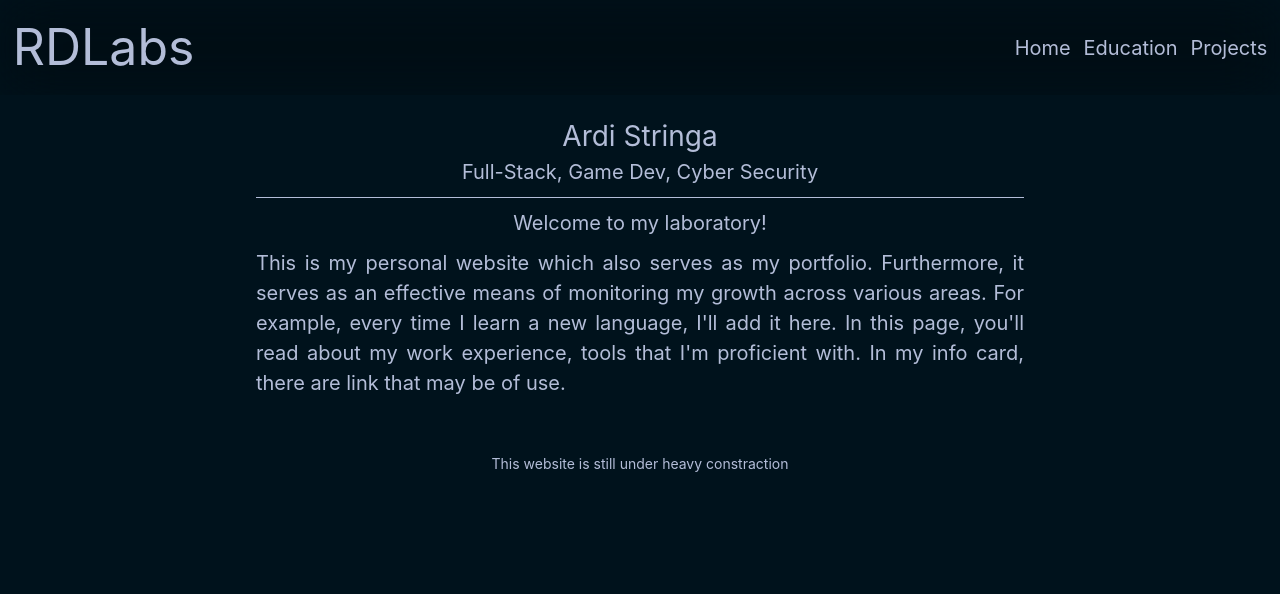
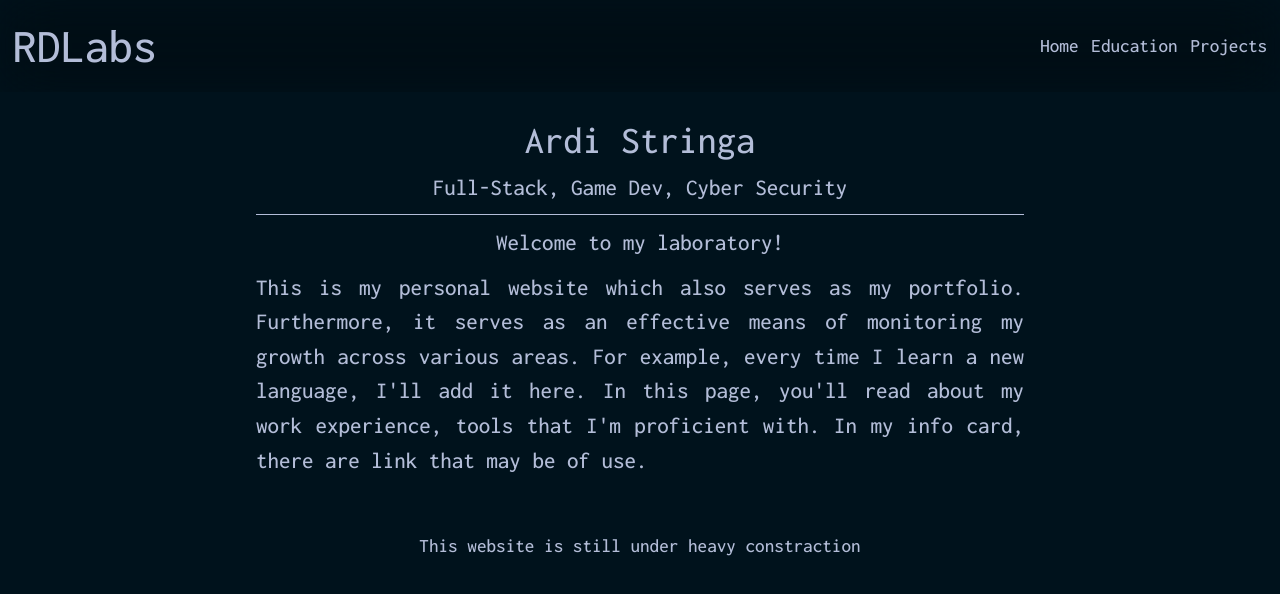
Before and after one commit to RDlabz/RD, a Next.js app: page / in a window 1280 px wide. Shown: the top 594 px of the page. Built offline with nearby package versions, Linux system fonts and the light colour scheme.

Commit message:
Body font

```diff
--- a/src/app/layout.tsx
+++ b/src/app/layout.tsx
@@ -3,6 +3,7 @@ import "@/styles/globals.css";
 import Header from "@/components/Header";
 import { VT323 } from "next/font/google";
 import { Share_Tech_Mono } from "next/font/google";
+import { Overpass_Mono, JetBrains_Mono, Source_Code_Pro, Inconsolata, Fira_Code } from "next/font/google";
 
 const pixel = VT323({
   subsets: ["latin"],
@@ -14,6 +15,12 @@ const tech = Share_Tech_Mono({
   subsets: ["latin"],
   weight: "400",
   variable: "--rd-terminal"
+});
+
+const body = Inconsolata({
+  subsets: ["latin"],
+  weight: "500",
+  variable: "--rd-text"
 });
 
 export const metadata: Metadata = {
@@ -30,7 +37,7 @@ export default async function RootLayout({
   return (
     <html lang="en">
       <body
-        className={`${pixel.variable} ${tech.variable} antialiased bg-rd-blue`}
+        className={`${pixel.variable} ${tech.variable} ${body.variable} antialiased bg-rd-blue`}
       >
         {/* <LoadingScreen /> */}
         <Header />
--- a/src/styles/globals.css
+++ b/src/styles/globals.css
@@ -8,16 +8,15 @@
   --primary: #5f0404;
 
   --title: 2.5em;
-  --nav: 28px;
-  --body: 20px;
-  --small: 14px;
+  --nav: 2em;
+  --sub-nav: 1.4em;
+  --body: 1.2em;
+  --small: 1em;
 }
 
 @theme inline {
   --color-background: var(--background);
   --color-foreground: var(--foreground);
-  --font-sans: var(--font-geist-sans);
-  --font-mono: var(--font-geist-mono);
 }
 
 *::selection {
@@ -27,7 +26,7 @@
 body {
   background: var(--background);
   color: var(--foreground);
-  font-family: Inter, sans-serif;
+  font-family: var(--rd-text), sans-serif;
   font-size: var(--body);
 }
 
@@ -50,6 +49,10 @@ h1 {
 
 h2 {
   font-size: var(--nav);
+}
+
+h3 {
+  font-size: var(--sub-nav);
 }
 
 p {
--- a/tailwind.config.js
+++ b/tailwind.config.js
@@ -23,7 +23,8 @@ module.exports = {
       },
       fontFamily: {
         'rd-pixel': ['var(--rd-pixel)', 'monospace'],
-        'rd-terminal': ['var(--rd-terminal)', 'monospace']
+        'rd-terminal': ['var(--rd-terminal)', 'monospace'],
+        'rd-text': ['var(--rd-text)', 'monospace'],
       }
     }
   },
```
